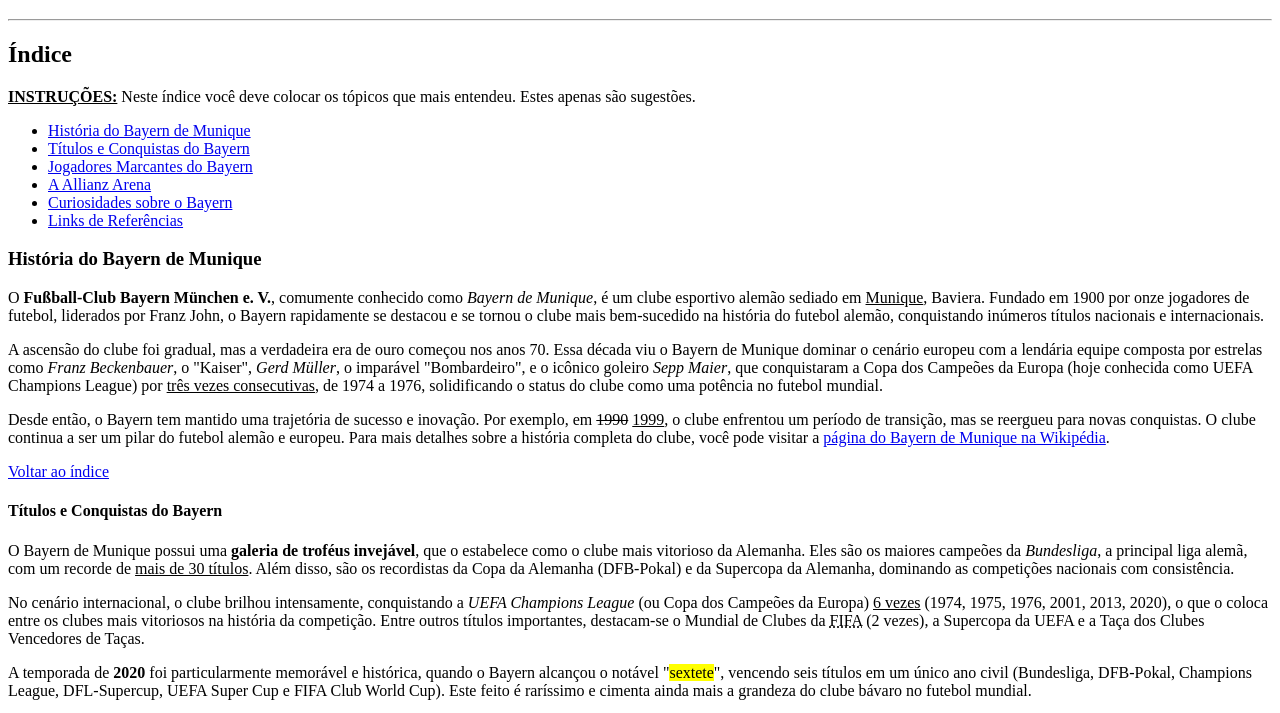
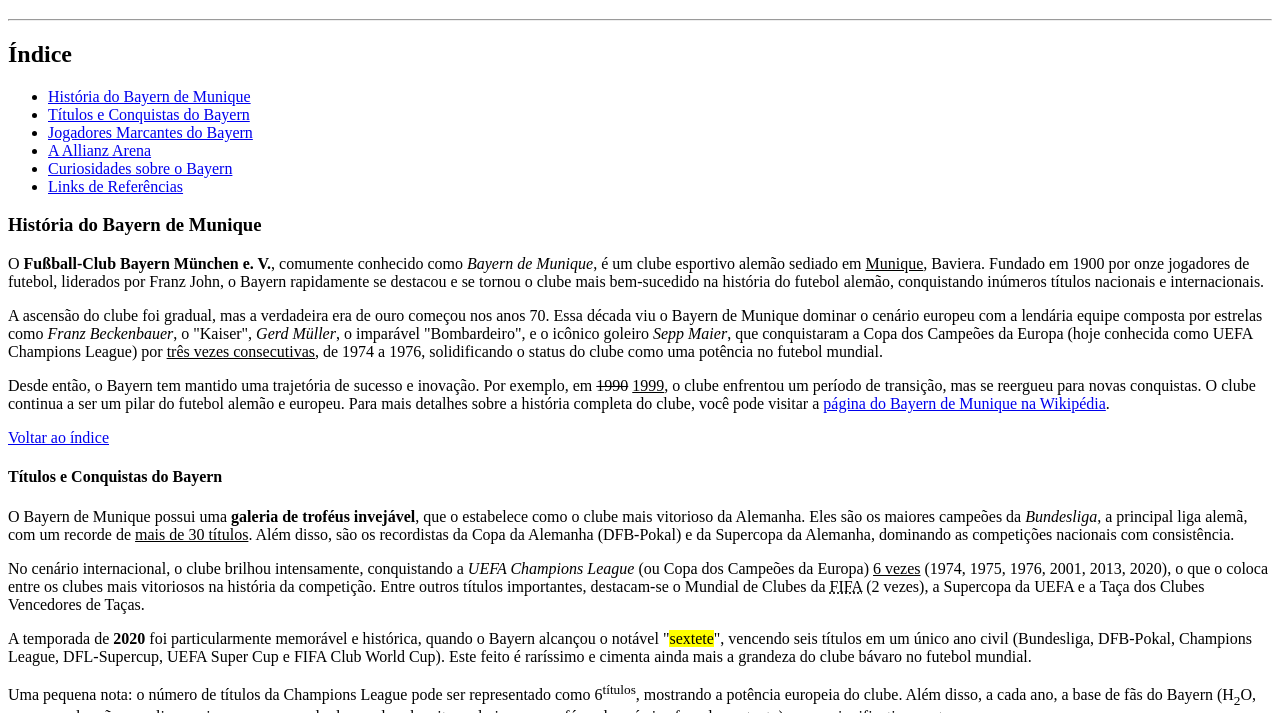
Before and after one commit to bernas081/-Criar-Uma-P-gina-Web-Utilizando-as-Tags-Aprendidas, a plain HTML site: page index.html in a window 1280 px wide. Shown: the part 61-774 px from the top of the page. Drawn offline with Linux system fonts and the light colour scheme.

Commit message:
Update index.html

```diff
--- a/index.html
+++ b/index.html
@@ -11,7 +11,6 @@
     <hr />
 
    <h2>Índice</h2>
-    <p><strong><u>INSTRUÇÕES:</u> </strong>Neste índice você deve colocar os tópicos que mais entendeu. Estes apenas são sugestões.</p>
 <ul>
     <li><a href="#historia">História do Bayern de Munique</a></li>
     <li><a href="#titulos">Títulos e Conquistas do Bayern</a></li>
```
Lines whose indentation alone changed are shown as unchanged.
